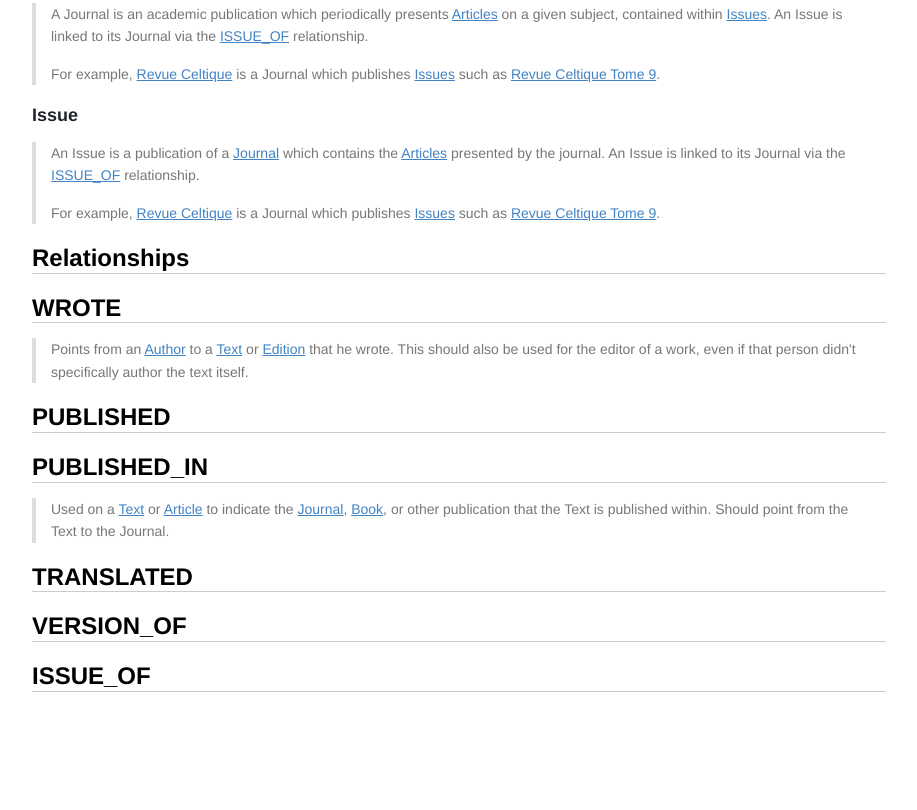
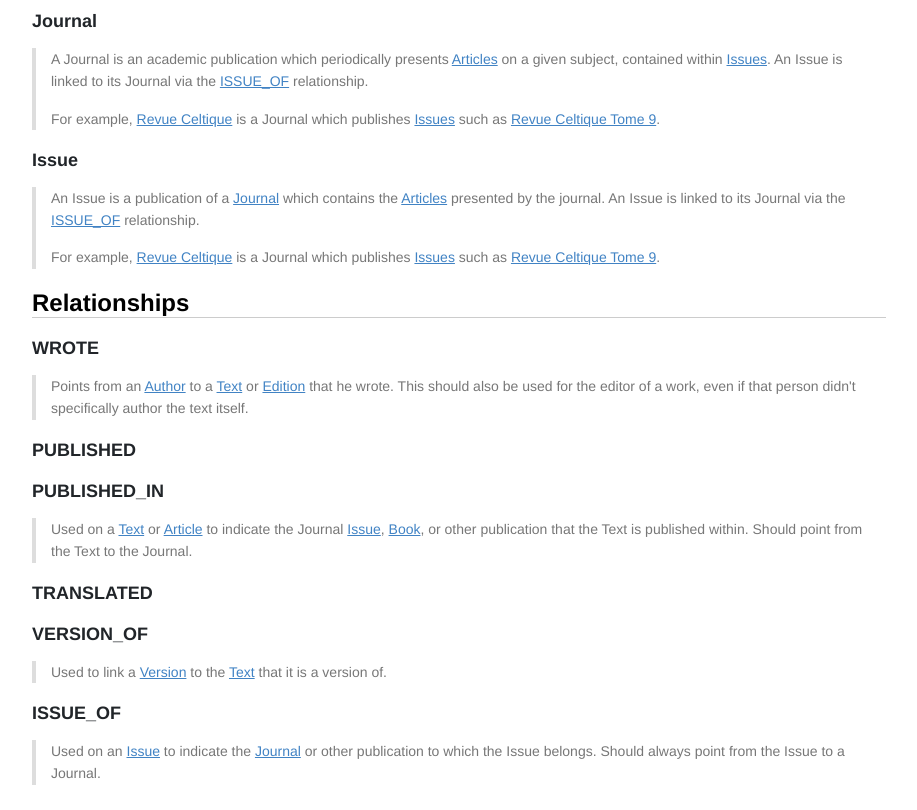
Before and after one commit to uisneach/leabharlann, an Eleventy site: page source/how-to.md in a window 1280 px wide. Shown: the part 3146-3956 px from the top of the page, without its empty margins (181-1098 px from the left). Before the commit the page ends 3858 px from the top, so only its background shows below. Built offline with nearby package versions, Linux system fonts and the light colour scheme; Eleventy itself is replaced by a stand-in of ours; files that its build step writes are made by us from their sources; a script that the page names is missing.

Commit message:
Update HOW TO

```diff
--- a/source/how-to.md
+++ b/source/how-to.md
@@ -118,9 +118,9 @@ A list of all currently used labels and when / how to use each:
 
 <a id="version"></a>
 ### Version
-> A Version represents a major variant of a [Text](#text). A single Version implies the existence of other Versions from which it deviates. A Version should not also be a Text.
+> A Version represents a major variant of a [Text](#text). Whereas an [Edition](#edition) represents a variation in the form of a work, how it appears, a Version represent a variation in content. A single Version implies the existence of other Versions from which it deviates. A Version should not also be a Text.
 >
-> For example, the [Táin Bó Cúailnge](https://uisneac.com/leabharlann/info/index.html?id=086bc4d3-d5a0-4db6-aeca-2bf91eda6bea) is a Text which is known to us from multiple manuscript editions which differ in content, so we represent each recension as a different Version, e.g. [Táin Bó Cúailnge (Recension II)](https://uisneac.com/leabharlann/info/index.html?id=4e9e7e5c-3cd1-452c-8903-e6b73f68fd59)
+> For example, the [Táin Bó Cúailnge](https://uisneac.com/leabharlann/info/index.html?id=086bc4d3-d5a0-4db6-aeca-2bf91eda6bea) is a Text which is known to us from multiple manuscript editions which differ in content, so we represent each recension as a different Version, e.g. [Táin Bó Cúailnge (Recension II)](https://uisneac.com/leabharlann/info/index.html?id=4e9e7e5c-3cd1-452c-8903-e6b73f68fd59). They are linked with the [VERSION_OF](#version-of) relationship.
 
 <a id="publisher"></a>
 ### Publisher
@@ -155,19 +155,23 @@ A list of all currently used labels and when / how to use each:
 
 ## Relationships
 
-## WROTE
+### WROTE
 > Points from an [Author](#Author) to a [Text](#Text) or [Edition](#Edition) that he wrote. This should also be used for the editor of a work, even if that person didn't specifically author the text itself.
 
-## PUBLISHED
+### PUBLISHED
 
 <a id="published-in"></a>
-## PUBLISHED_IN
-> Used on a [Text](#text) or [Article](#article) to indicate the [Journal](#journal), [Book](#book), or other publication that the Text is published within. Should point from the Text to the Journal.
+### PUBLISHED_IN
+> Used on a [Text](#text) or [Article](#article) to indicate the Journal [Issue](#issue), [Book](#book), or other publication that the Text is published within. Should point from the Text to the Journal.
 
-## TRANSLATED
+### TRANSLATED
 
-## VERSION_OF
+<a id="version-of"></a>
+### VERSION_OF
+> Used to link a [Version](#version) to the [Text](#text) that it is a version of.
 
-## ISSUE_OF
+<a id="issue-of"></a>
+### ISSUE_OF
+> Used on an [Issue](#issue) to indicate the [Journal](#journal) or other publication to which the Issue belongs. Should always point from the Issue to a Journal.
 
 </section>
```
